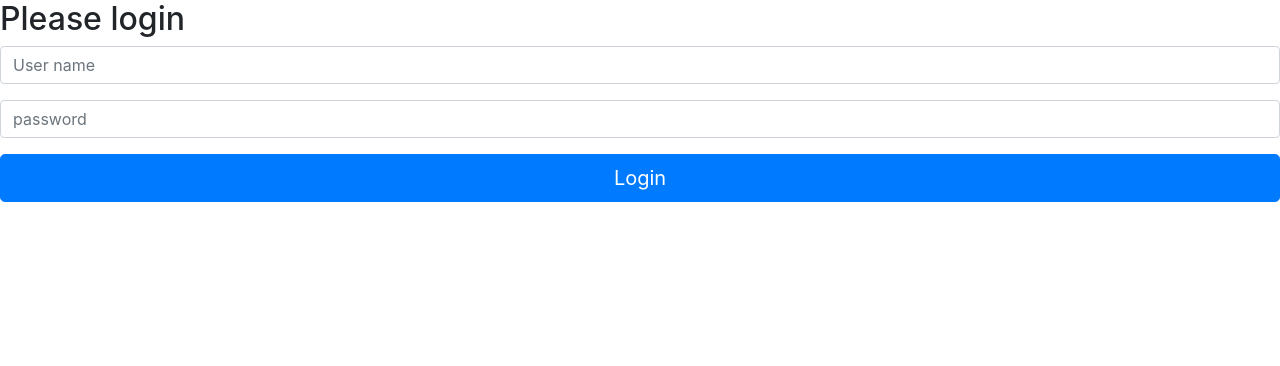
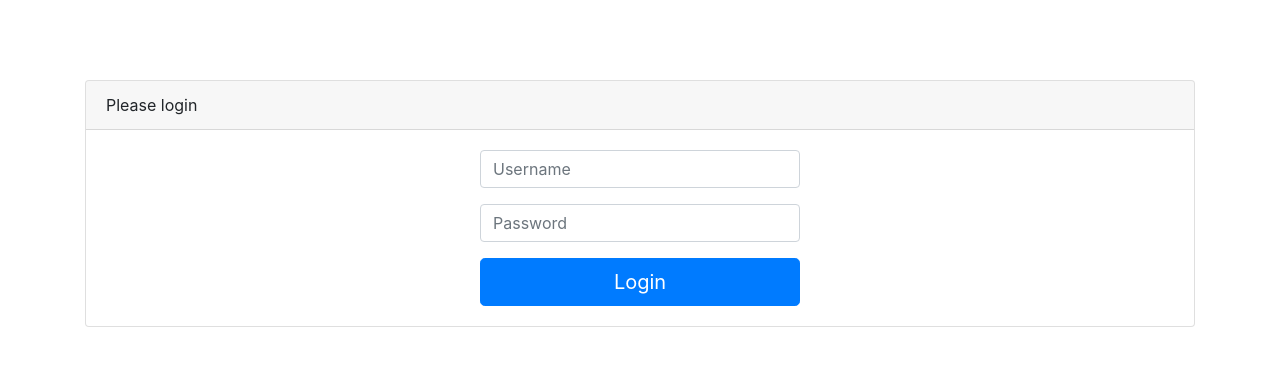
Before and after one commit to nedastosic/daa-frontend, a React (Create React App) app: page / in a window 1280 px wide. Shown: the top 366 px of the page. Built offline with nearby package versions, Linux system fonts and the light colour scheme.

Commit message:
Principal components analysys implementation

```diff
--- a/package.json
+++ b/package.json
@@ -12,6 +12,7 @@
     "react": "^16.13.1",
     "react-bootstrap": "^1.5.2",
     "react-chartjs-2": "^2.10.0",
+    "react-collapsible": "^2.8.3",
     "react-cookie": "3.0.4",
     "react-dom": "^16.13.1",
     "react-file-reader": "^1.1.4",
--- a/src/App.css
+++ b/src/App.css
@@ -44,3 +44,14 @@
 .card {
   margin-bottom: 15px;
 }
+
+@media all and (min-width: 480px) {
+  .Login {
+    padding: 60px 0;
+  }
+
+  .Login form {
+    margin: 0 auto;
+    max-width: 320px;
+  }
+}
--- a/src/NewEvaluation.js
+++ b/src/NewEvaluation.js
@@ -53,6 +53,7 @@ class NewEvaluation extends Component {
             falseNegatives: '',
             trueNegatives: '',
             histogramData: '',
+            pcaData: [],
             showChart: false,
             showResults: false,
         };
@@ -129,7 +130,7 @@ class NewEvaluation extends Component {
             if (res.status === 200) {
                 this.state.status = 'COMPLETED';
                 console.log("COMPLETED");
-
+                console.log(JSON.parse(response.pcaResult));
                 this.setState({'accuracy': response.evaluation.accuracy});
                 this.setState({'precision': response.evaluation.precision});
                 this.setState({'recall': response.evaluation.recall});
@@ -143,6 +144,9 @@ class NewEvaluation extends Component {
                 this.setState({'showCharts': true});
                 this.setState({'showResults': true});
                 this.setState({'histogramData': JSON.parse(response.histogramData)});
+                this.setState({'pcaData': [['X', 'Y']].concat(JSON.parse(response.pcaResult))});
+
+                console.log(this.state.pcaData);
             } else {
                 this.state.status = 'FAILED';
             }
@@ -314,27 +318,6 @@ class NewEvaluation extends Component {
                         />
                     </div>
 
-                    <div style={{float: "left"}}>
-                        <Chart
-                            width={'500px'}
-                            height={'300px'}
-                            chartType="Bar"
-                            display='block'
-                            loader={<div>Loading Chart</div>}
-                            data={[
-                                ['Parameter', 'Value'],
-                                ['Accuracy', this.state.accuracy],
-                                ['Precision', this.state.precision],
-                                ['Recall', this.state.recall],
-                                ['F1', this.state.f1],
-                            ]}
-                            options={{
-                                title: '',
-                            }}
-                        />
-                    </div>
-
-
                 </Card.Body>
             </Card>);
         } else {
@@ -390,6 +373,34 @@ class NewEvaluation extends Component {
         }
     }
 
+    generatePcaChart() {
+        if (this.state.showResults) {
+            return (
+                <Card>
+                    <Card.Header>Principal components analysys</Card.Header>
+                    <Card.Body>
+                        <Chart
+                            width={'600px'}
+                            height={'400px'}
+                            chartType="ScatterChart"
+                            loader={<div>Loading Chart</div>}
+                            data={
+                                this.state.pcaData
+                            }
+                            options={{
+                                hAxis: {title: 'X'},
+                                vAxis: {title: 'Y'},
+                                legend: 'none',
+                            }}
+                            rootProps={{'data-testid': '1'}}
+                        />
+                    </Card.Body>
+                </Card>);
+        } else {
+            return (<div></div>);
+        }
+    }
+
 
     render() {
 
@@ -399,7 +410,7 @@ class NewEvaluation extends Component {
                 <Container maxWidth="md">
                     <Form onSubmit={this.handleSubmit}>
                         <Card>
-                            <Card.Header>Step 1: Choose dataset and algorihm</Card.Header>
+                            <Card.Header>Step 1: Choose dataset and algorithm</Card.Header>
                             <Card.Body>
                                 <Form.Group>
                                     <Form.Label>Choose your dataset</Form.Label>
@@ -423,7 +434,9 @@ class NewEvaluation extends Component {
                         {this.generateForm()}
                     </Form>
                     {this.generateHistograms()}
+                    {this.generatePcaChart()}
                     {this.generateResults()}
+
 
                 </Container>
             </div>
--- a/src/login.js
+++ b/src/login.js
@@ -1,11 +1,15 @@
-import React, { Component } from "react";
+import React, {Component} from "react";
+import {Container} from 'reactstrap';
+import Card from 'react-bootstrap/Card';
+import Form from "react-bootstrap/Form";
+import Button from "react-bootstrap/Button";
 import axios from 'axios';
 
 class login extends Component {
     constructor(props) {
         super(props);
         // this.handleFormSubmit = this.handleFormSubmit.bind(this);
-        this.state = {username:'', password:''};
+        this.state = {username: '', password: ''};
 
 
         this.handleChange = this.handleChange.bind(this);
@@ -25,14 +29,14 @@ class login extends Component {
             console.log(res);
             localStorage.setItem("authorization", res.data.token);
             return this.handleDashboard();
-        }).catch(e=>{
+        }).catch(e => {
             console.log(e.message);
         });
     };
 
     handleChange(evt) {
         const value = evt.target.value;
-        this.setState({ [evt.target.name]: value});
+        this.setState({[evt.target.name]: value});
     }
 
     handleDashboard() {
@@ -42,7 +46,7 @@ class login extends Component {
 
     render() {
         return (
-            <div>
+            /*<div>
                 <div class="wrapper">
                     <form class="form-signin" onSubmit={this.handleFormSubmit}>
                         <h2 class="form-signin-heading">Please login</h2>
@@ -69,8 +73,44 @@ class login extends Component {
                         </button>
                     </form>
                 </div>
-            </div>
+            </div>*/
+
+            <Container className="Login">
+                <Card>
+                    <Card.Header>Please login</Card.Header>
+                    <Card.Body>
+                        <form className="form-signin" onSubmit={this.handleFormSubmit}>
+                            <div className="form-group">
+                                <input type="text"
+                                       name="username"
+                                       className="form-control"
+                                       placeholder="Username"
+                                       value={this.state.username}
+                                       onChange={this.handleChange}
+                                />
+                            </div>
+                            <div className="form-group">
+                                <input type="password"
+                                       name="password"
+                                       className="form-control"
+                                       placeholder="Password"
+                                       value={this.state.password}
+                                       onChange={this.handleChange}
+                                />
+                            </div>
+                            <button className="btn btn-lg btn-primary btn-block" type="submit">
+                                Login
+                            </button>
+                        </form>
+                    </Card.Body>
+                </Card>
+            </Container>
+
+
+
+
         );
     }
 }
+
 export default login;
```
